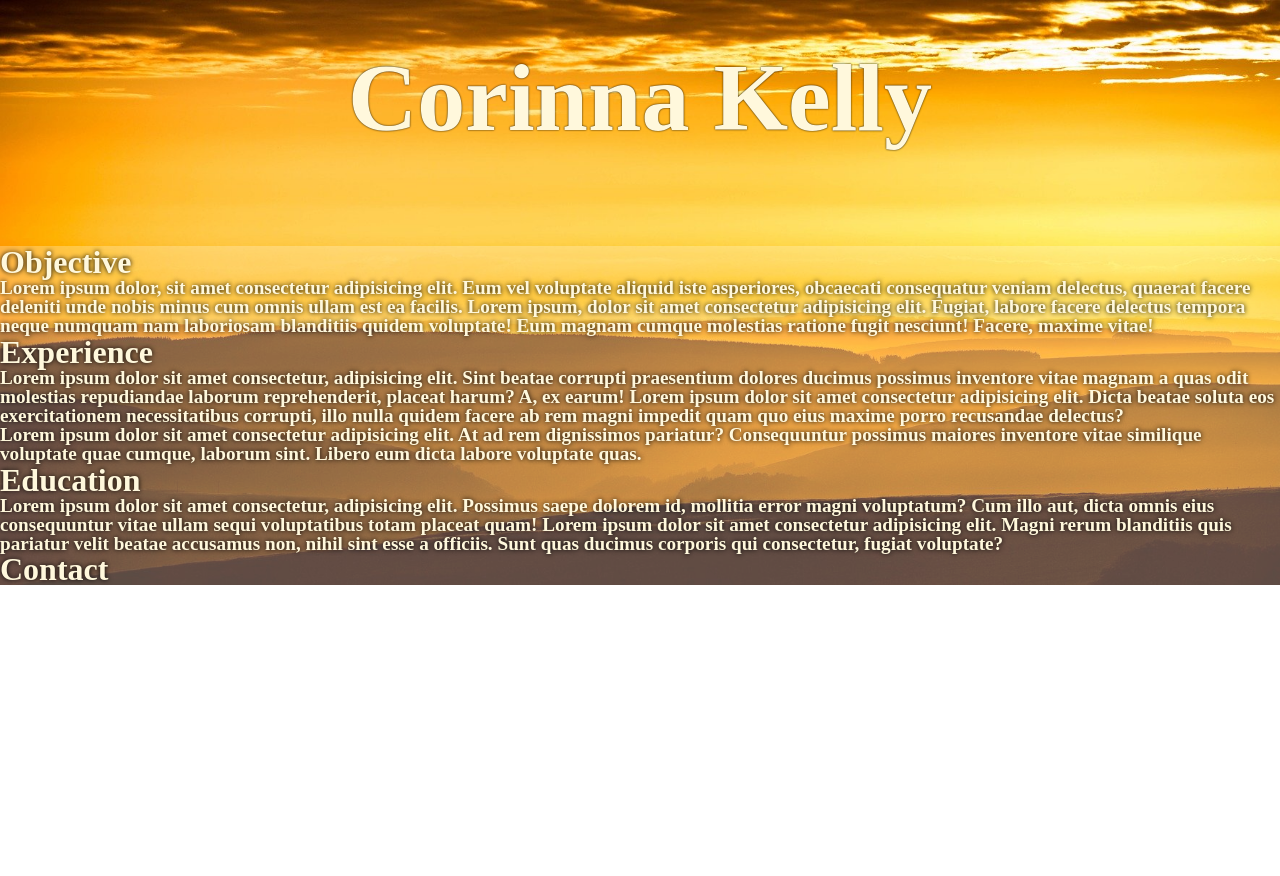
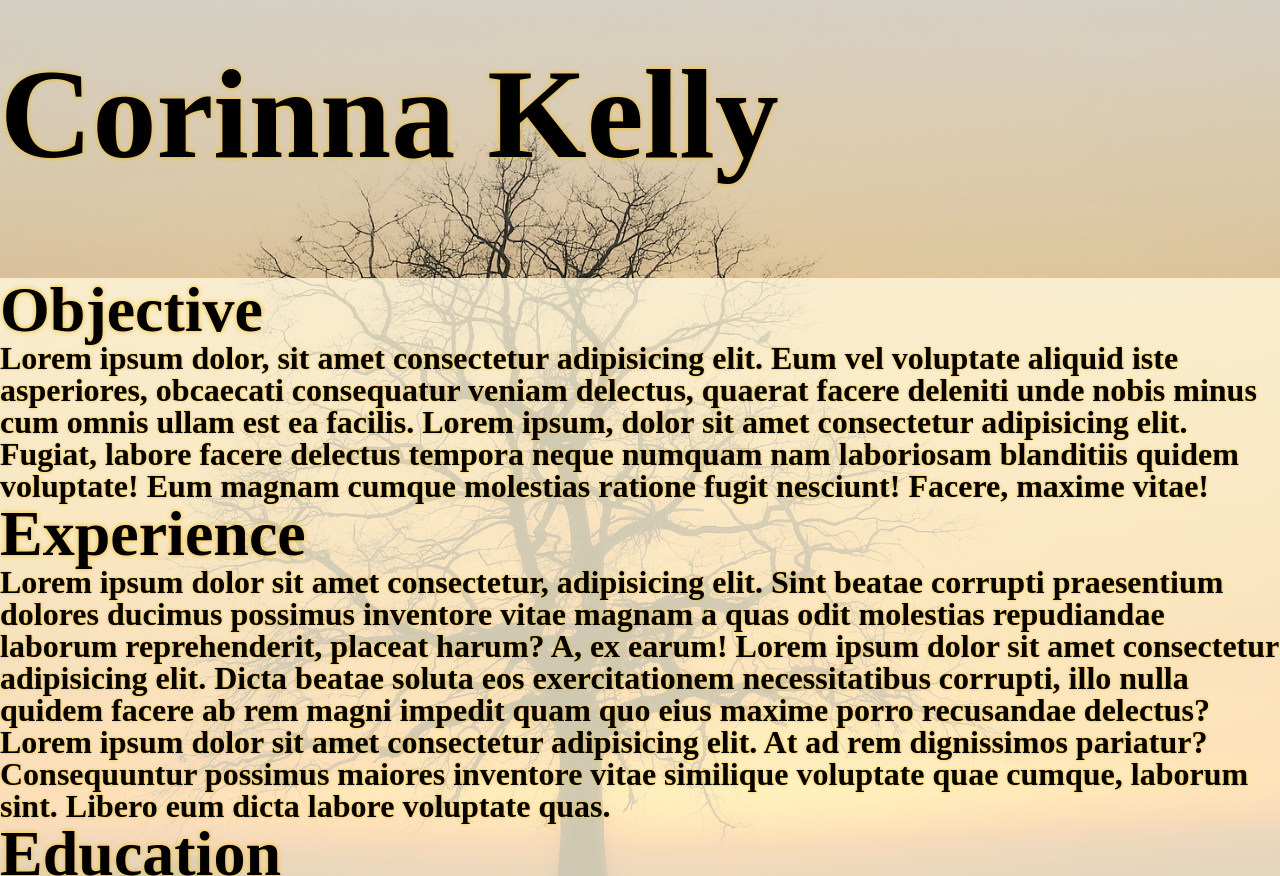
Before and after one commit to CorinnaK/Resume, a plain HTML site: page index.html in a window 1280 px wide. Shown: the top 876 px of the page. Before the commit the page ends 800 px from the top, so only its background shows below. Drawn offline with Linux system fonts and the light colour scheme.

Commit message:
restarted a simple resume styling a traditional paper copy

```diff
--- a/styles/styles.css
+++ b/styles/styles.css
@@ -1,37 +1,44 @@
 body {
     /* background-image: url("../images/lago-di-limides-3025780_1920.jpg"); */
-    /* background-image: url("../images/banner-958941_1920.jpg"); */
-    /* background-image: url("../images/forest-4412721_1920.jpg"); */
-    background-image: url("../images/landscape-1115428_1920.jpg");
+    background-image: url("../images/forest-4412721_1920.jpg");
+
+    /* https://pixabay.com/users/dannymoore1973-1813225/  */
+    /* background-image: url("../images/landscape-1115428_1920.jpg"); */
+
     /* background-image: url("../images/sun-5294496_1920.jpg"); */
-    /* background-image: url("../images/tree-3856808_1920.jpg"); */
-    /* background-image: url("../images/yin-yang-4401011_1280.png"); */
+    background-image: url("../images/tree-3856808_1920.jpg");
+                                                                     /* background-image: url("../images/yin-yang-4401011_1280.png"); ----- can be logo or such */
     background-size: cover;
     /* background-position: center; */
     background-repeat: no-repeat;
 }
 
 header {
-    font-size: 6rem;
+    font-size: 10vw;
     font-weight: bold;
     /* text-shadow: 0 0 6px rgb(255, 228, 20); */
-    text-shadow: 0 0 2px black;
-    color: cornsilk;
-    text-align: center;
+    /* text-shadow: 0 0 2px black;
+    color: cornsilk; */
+    text-align: left;
     padding-top: 50px;
+    color: black;
+    /* color: rgb(255, 248, 220); */
+    text-shadow: 0 0 5px rgb(243, 189, 13);
 }
 main {
   margin-top: 100px;
-    font-size: 1.2rem;
+    font-size: 2.5vw;
     font-weight: bold;
-    color: rgb(255, 248, 220);
-    text-shadow: 0 0 5px black;
+    color: black;
+    /* color: rgb(255, 248, 220); */
+    text-shadow: 0 0 3px rgb(243, 189, 13);
     width: auto;
 }
 section {
-    background: rgba(255, 248, 220, 0.3);
+    background: rgba(255, 248, 220, 0.8);
     width: auto;
 }
 h2 {
-    font-size: 2rem;
+    font-size: 5vw;
+    text-shadow: 0 0 5px rgb(243, 189, 13);
 }
--- /dev/null
+++ b/styles/styles2.css
@@ -0,0 +1,54 @@
+* {
+    box-sizing: border-box;
+}
+html {
+    /* Citation starts
+    https://thirtyeightvisuals.com/blog/half-background-squarespace-index
+    This code block uses the linear gradient option in the background to set a change in the background color (direction, color-1  size, color-2 size)  the size could be omitted and the color would gradually change.
+    I wanted an abrupt change so I set the size at 50% */
+    background: linear-gradient(180deg, rgb(55, 55, 55) 50%, rgb(100, 100, 100) 50%);
+    /* Citation ends */
+    background-repeat: no-repeat;
+    height: 100%;
+}
+body {
+
+    /* background: rgb(55, 55, 55), rgb(100, 100, 100); */
+    color: rgb(200, 200, 200);
+    display: flex;
+    flex-direction: column;
+    align-items: center;
+    height: 100%;
+}
+section {
+    display: flex;
+    justify-content: space-between
+}
+main {
+    background-color: rgb(240, 240, 240);
+    color: rgb(55, 55, 55);
+    /* height: 65%; */
+    width: 90%
+
+}
+header {
+    text-align: center;
+    /* height: 25%; */
+    display: flex;
+    flex-direction: column;
+    justify-content: space-around;
+}
+footer {
+    /* height: 10%; */
+}
+
+/* Typography */
+h1 {
+    font-size: 8vw;
+}
+h2 {
+    font-size: 4vw;
+}
+h3 {
+    font-size: 3vw;
+}
```
Also changed, not shown: index2.html (added, +52 -0 lines).
